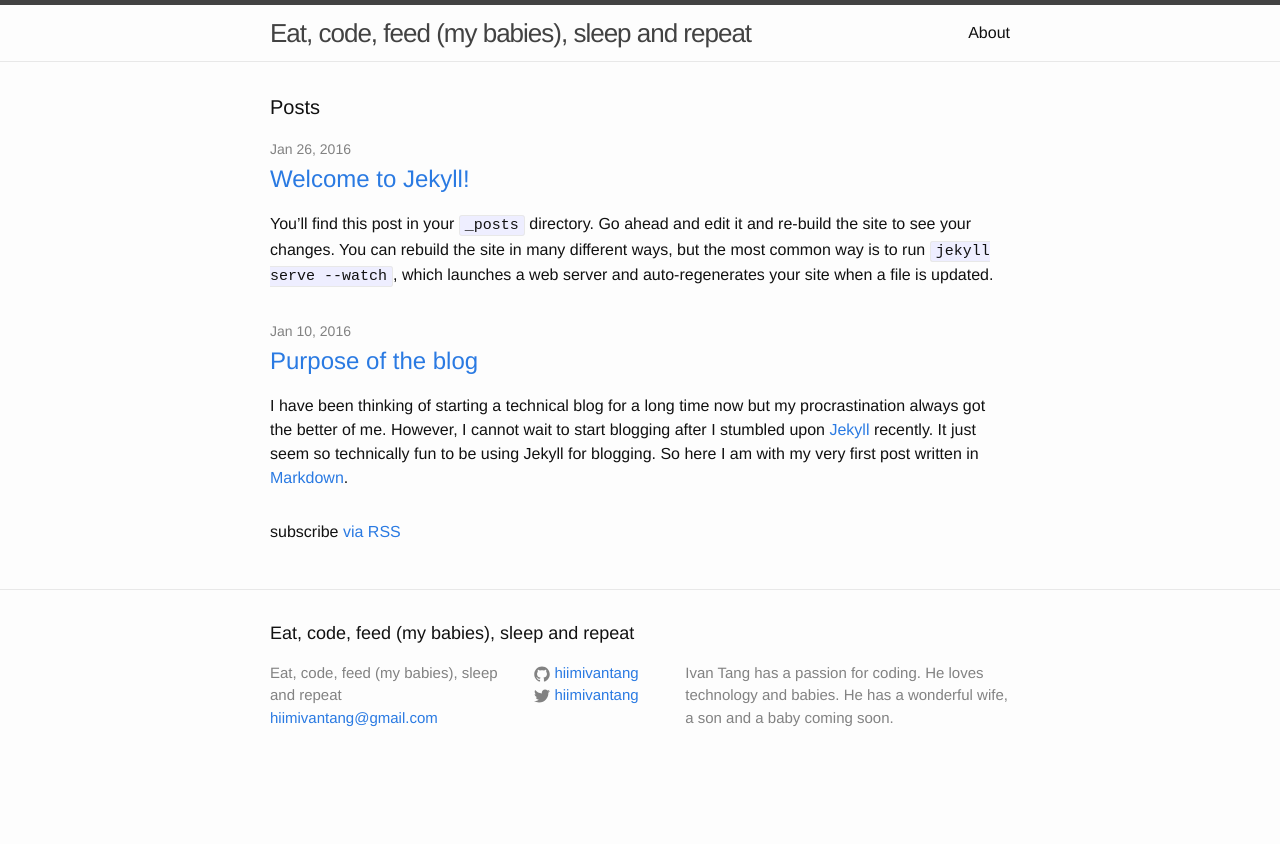
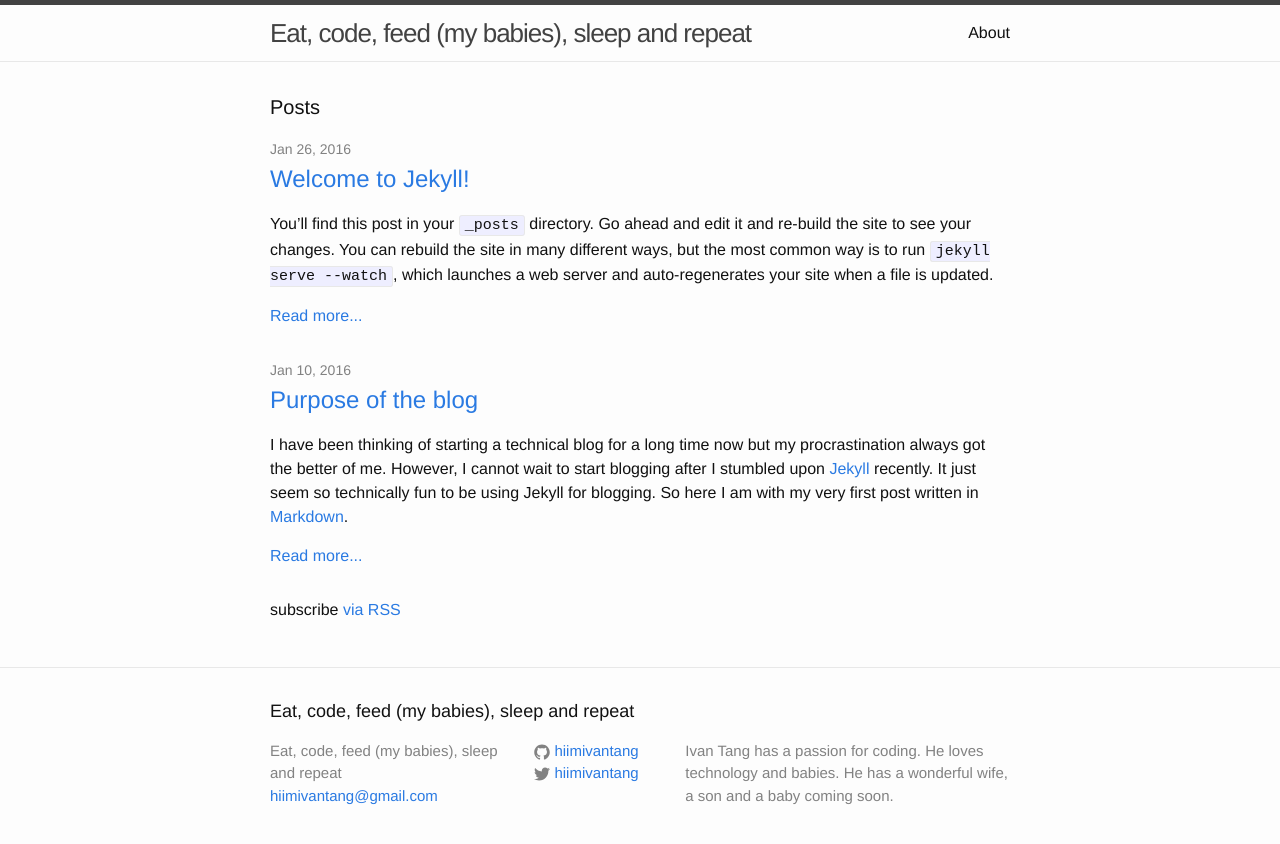
Before and after one commit to hiimivantang/hiimivantang.github.io, a Jekyll site: the page built from index.html, in a window 1280 px wide. Shown: the top 844 px of the page. Built offline with Jekyll 4.4.1, drawn with Linux system fonts in a browser that asks for light colours.

Commit message:
blog now shows 75-words previews of blog posts

```diff
--- a/index.html
+++ b/index.html
@@ -15,6 +15,7 @@ layout: default
           <a class="post-link" href="{{ post.url | prepend: site.baseurl }}">{{ post.title }}</a>
         </h2>
         <p>{{ post.excerpt }}</p>
+        <a href="{{ post.url | prepend: site.baseurl }}">Read more...</a>
       </li>
     {% endfor %}
   </ul>
```
Also changed, not shown: 1 other file.
